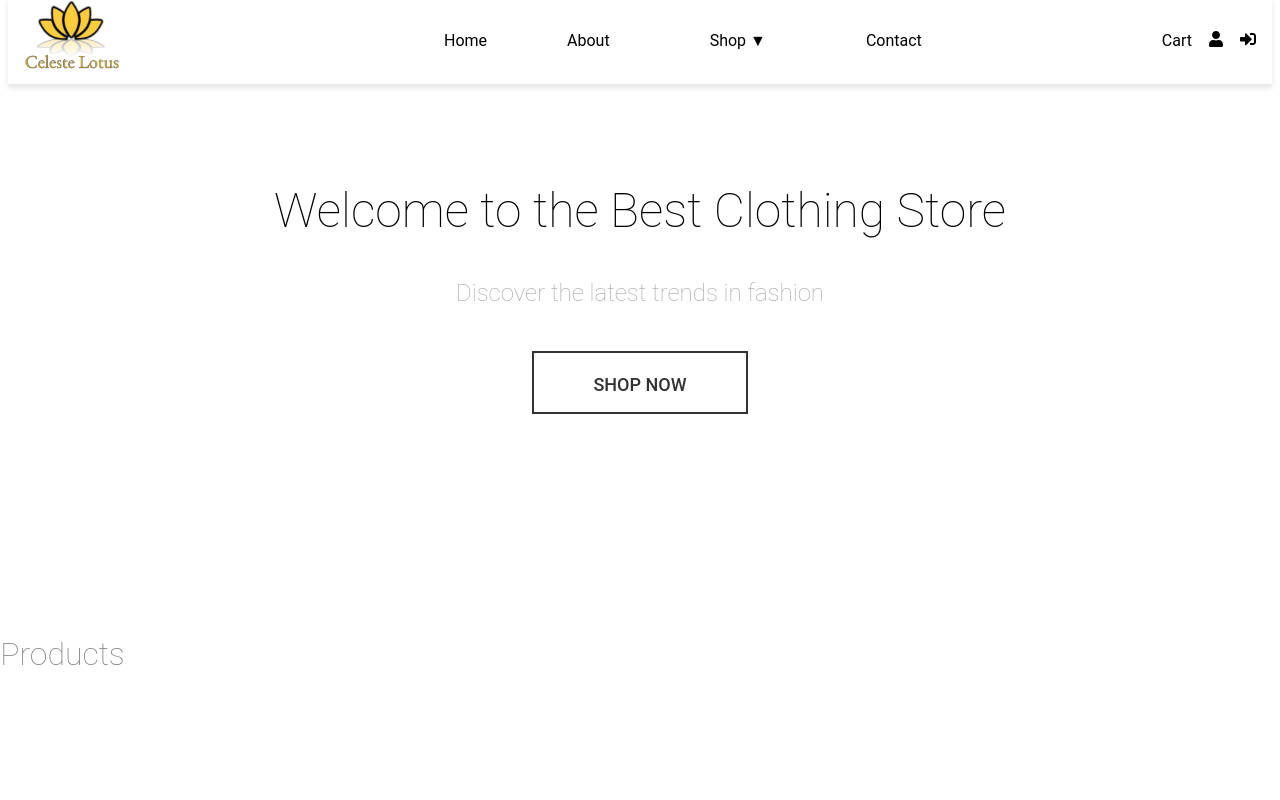
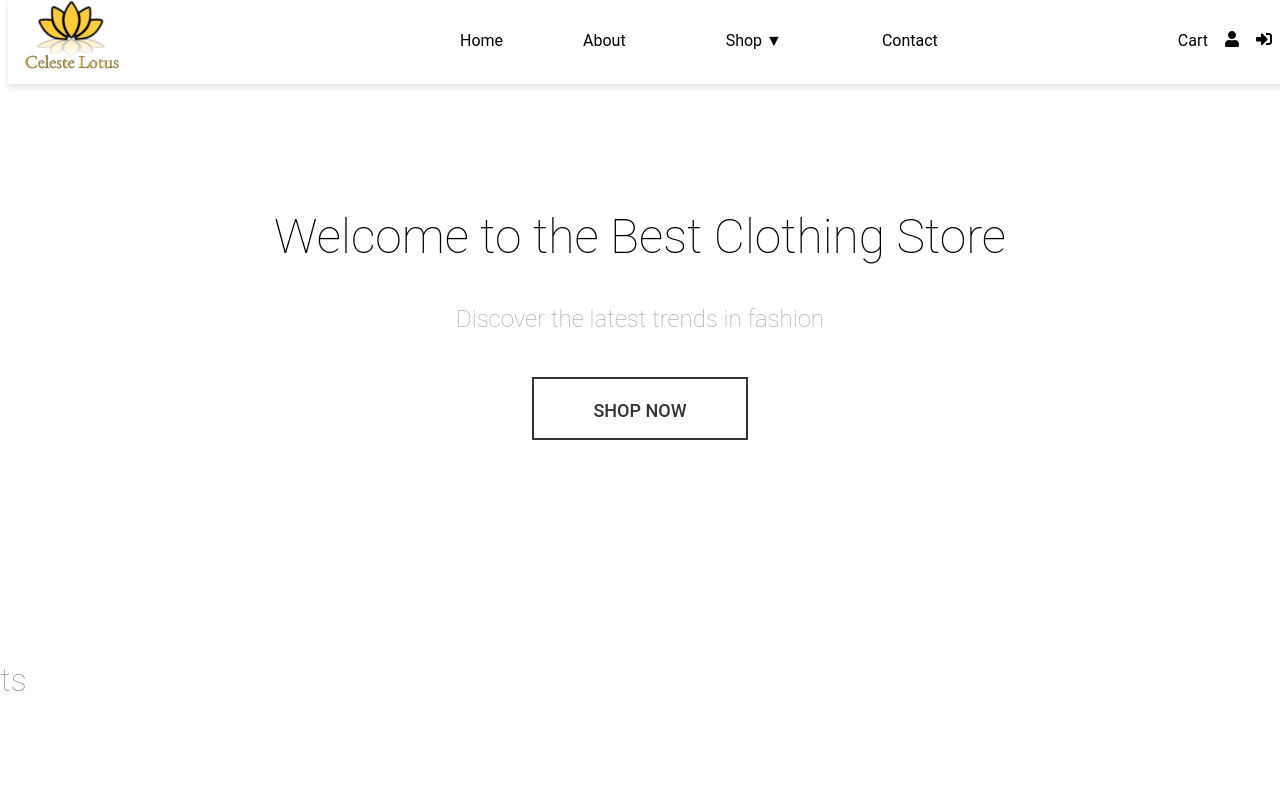
Before and after one commit to siradj-eddine/celelste-lotus, a React (Vite) app in the folder daw/: page / in a window 1280 px wide. Shown: the top 800 px of the page. Built offline with nearby package versions, Linux system fonts and the light colour scheme.

Commit message:
fixed navbar

```diff
--- a/daw/src/css/App.css
+++ b/daw/src/css/App.css
@@ -4,6 +4,7 @@
   /* justify-content: center; */
   /* align-items: center; */
   width: 100%;
+  margin-top: 10rem;
   /* height: 100vh; */
   /* gap: 3rem; */
   /* background-color: red; */
--- a/daw/src/css/navbar.css
+++ b/daw/src/css/navbar.css
@@ -36,7 +36,7 @@
   display: flex;
   justify-content: space-between;
   align-items: center;
-  position: relative;
+  position: fixed;
   transform: translateY(-10px);
 }
 
```
